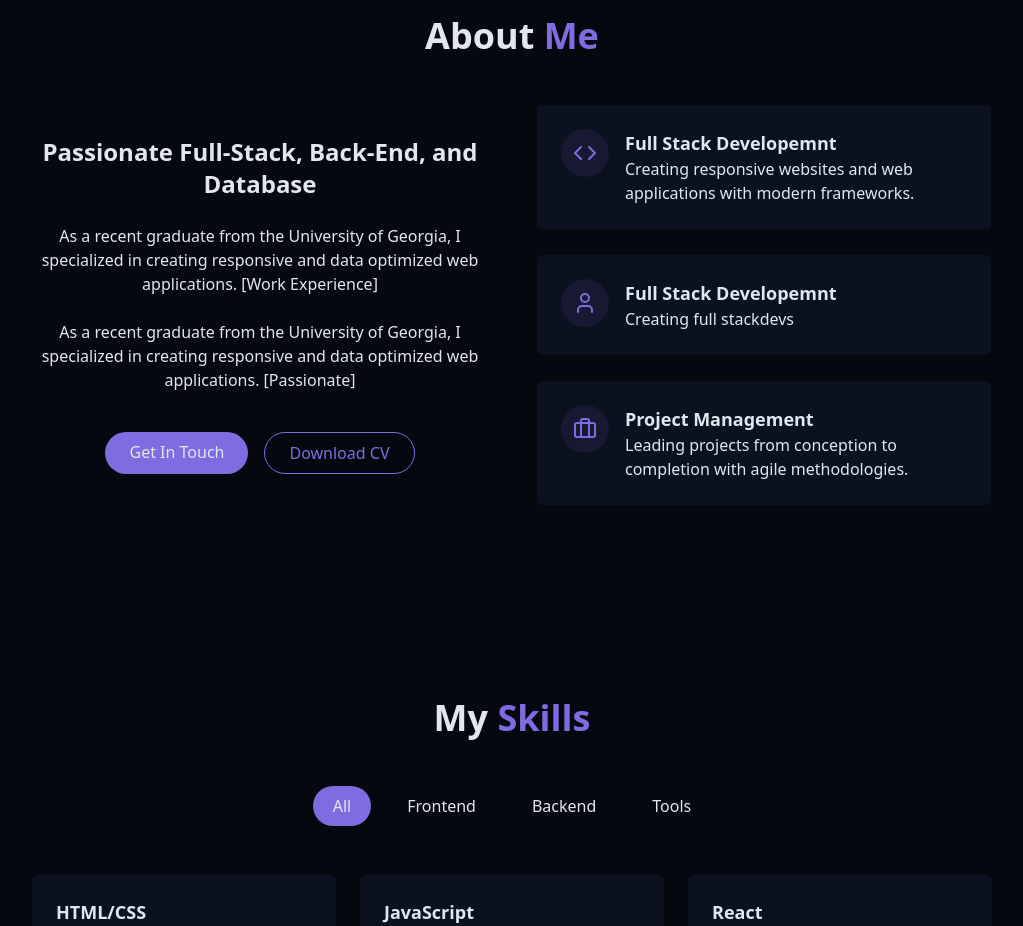
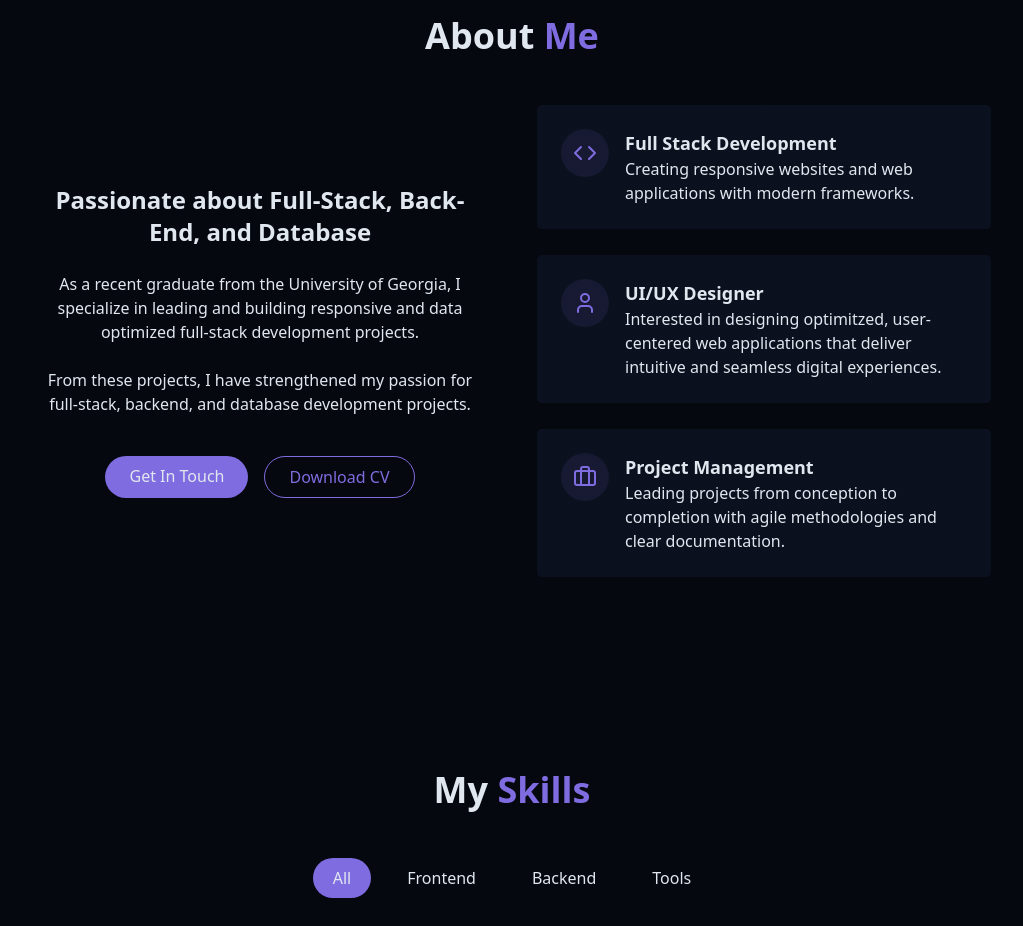
Before and after one commit to DennyYe32/dennyye_portfolio, a React (Vite) app: page / in a window 1280 px wide. Shown: the part 880-1806 px from the top of the page, without its empty margins (128-1151 px from the left). Built offline with nearby package versions, Linux system fonts and the light colour scheme.

Commit message:
Integrated EmailJS and updated some pages

```diff
--- a/package.json
+++ b/package.json
@@ -14,6 +14,7 @@
     "@tailwindcss/vite": "^4.1.10",
     "class-variance-authority": "^0.7.1",
     "clsx": "^2.1.1",
+    "emailjs-com": "^3.2.0",
     "lucide-react": "^0.516.0",
     "react": "^19.1.0",
     "react-dom": "^19.1.0",
--- a/src/components/AboutSection.jsx
+++ b/src/components/AboutSection.jsx
@@ -12,19 +12,18 @@ export const AboutSection = () => {
         <div className="grid grid-cols-2 md:grid-cols-2 gap-12 items-center">
           <div className="space-y-6">
             <h3 className="text-2xl font-semibold">
-              Passionate Full-Stack, Back-End, and Database
+              Passionate about Full-Stack, Back-End, and Database
             </h3>
 
             <p className="text-muted-foreground">
-              As a recent graduate from the University of Georgia, I specialized
-              in creating responsive and data optimized web applications. [Work
-              Experience]
+              As a recent graduate from the University of Georgia, I specialize
+              in leading and building responsive and data optimized full-stack
+              development projects.
             </p>
 
             <p className="text-muted-foreground">
-              As a recent graduate from the University of Georgia, I specialized
-              in creating responsive and data optimized web applications.
-              [Passionate]
+              From these projects, I have strengthened my passion for
+              full-stack, backend, and database development projects.
             </p>
 
             <div className="flex flex-col sm:flex-row gap-4 pt-4 justify-center">
@@ -51,7 +50,7 @@ export const AboutSection = () => {
                 </div>
                 <div className="text-left">
                   <h4 className="font-semibold text-lg">
-                    Full Stack Developemnt
+                    Full Stack Development
                   </h4>
                   <p className="text-muted-foreground">
                     Creating responsive websites and web applications with
@@ -67,11 +66,11 @@ export const AboutSection = () => {
                   <User className="h-6 w-6 text-primary" />
                 </div>
                 <div className="text-left">
-                  <h4 className="font-semibold text-lg">
-                    Full Stack Developemnt
-                  </h4>
+                  <h4 className="font-semibold text-lg">UI/UX Designer</h4>
                   <p className="text-muted-foreground">
-                    Creating full stackdevs
+                    Interested in designing optimitzed, user-centered web
+                    applications that deliver intuitive and seamless digital
+                    experiences.
                   </p>
                 </div>
               </div>
@@ -86,7 +85,7 @@ export const AboutSection = () => {
                   <h4 className="font-semibold text-lg">Project Management</h4>
                   <p className="text-muted-foreground">
                     Leading projects from conception to completion with agile
-                    methodologies.
+                    methodologies and clear documentation.
                   </p>
                 </div>
               </div>
--- a/src/components/ContactSection.jsx
+++ b/src/components/ContactSection.jsx
@@ -9,24 +9,49 @@ import {
 import { cn } from "../lib/utils";
 import { useToast } from "@/hooks/use-toast";
 import { useState } from "react";
+import emailjs from "emailjs-com";
 
 export const ContactSection = () => {
+  const [formData, setFormData] = useState({
+    name: "",
+    email: "",
+    message: "",
+  });
   const { toast } = useToast();
   const [isSubmitting, setIsSubmitting] = useState(false);
+
+  const SERVICE_ID = "service_nsuswqd";
+  const TEMPLATE_ID = "template_j0jg4po";
+  const PUBLIC_KEY = "-qoEO1ZoGAOt9rQY3";
 
   const handleSubmit = (e) => {
     e.preventDefault();
 
+    emailjs
+      .sendForm(SERVICE_ID, TEMPLATE_ID, e.target, PUBLIC_KEY)
+      .then((result) => {
         setIsSubmitting(true);
+
+        setFormData({ name: "", email: "", message: "" });
 
         setTimeout(() => {
           toast({
             title: "Message Sent!",
-        description: "Thank you for your message. I'll get back to you soon",
+            description:
+              "Thank you for your message. I'll get back to you soon",
           });
+
           setIsSubmitting(false);
+        }).catch(
+          toast({
+            title: "Opps, something went wrong!",
+            description:
+              "Try submitting again, or use my email to send a message!",
+          })
+        );
       }, 1250);
   };
+
   return (
     <section id="contact" className="py-24 px-4 relative bg-secondary/30">
       <div className="container mx-auto max-w-5xl">
@@ -97,13 +122,10 @@ export const ContactSection = () => {
             </div>
           </div>
 
-          <div
-            className="bg-card p-8 rounded-lg shadow-xs"
-            onSubmit={handleSubmit}
-          >
+          <div className="bg-card p-8 rounded-lg shadow-xs">
             <h3 className="text-2xl font-semibold mb-6">Send a Message</h3>
 
-            <form className="space-y-6">
+            <form className="space-y-6" onSubmit={handleSubmit}>
               <div>
                 <label
                   htmlFor="name"
@@ -116,8 +138,12 @@ export const ContactSection = () => {
                   id="name"
                   name="name"
                   required
-                  className="w-full px-4 py-3 rounded-md border border-input bg-background focus:outline-hidden focus:rind-2 focus:ring-primary"
+                  value={formData.name}
+                  className="w-full px-4 py-3 rounded-md border border-input bg-background focus:outline-hidden focus:ring-2 focus:ring-primary"
                   placeholder="Denny Ye..."
+                  onChange={(e) =>
+                    setFormData({ ...formData, name: e.target.value })
+                  }
                 />
               </div>
 
@@ -133,8 +159,12 @@ export const ContactSection = () => {
                   id="email"
                   name="email"
                   required
-                  className="w-full px-4 py-3 rounded-md border border-input bg-background focus:outline-hidden focus:rind-2 focus:ring-primary"
+                  value={formData.email}
+                  className="w-full px-4 py-3 rounded-md border border-input bg-background focus:outline-hidden focus:ring-2 focus:ring-primary"
                   placeholder="johndoe@gmail.com"
+                  onChange={(e) =>
+                    setFormData({ ...formData, email: e.target.value })
+                  }
                 />
               </div>
 
@@ -149,8 +179,12 @@ export const ContactSection = () => {
                   id="message"
                   name="message"
                   required
-                  className="w-full px-4 py-3 rounded-md border border-input bg-background focus:outline-hidden focus:rind-2 focus:ring-primary resize-none"
+                  value={formData.message}
+                  className="w-full px-4 py-3 rounded-md border border-input bg-background focus:outline-hidden focus:ring-2 focus:ring-primary resize-none"
                   placeholder="Hello, I'd like to talk about..."
+                  onChange={(e) =>
+                    setFormData({ ...formData, message: e.target.value })
+                  }
                 />
               </div>
 
@@ -158,7 +192,7 @@ export const ContactSection = () => {
                 type="submit"
                 disabled={isSubmitting}
                 className={cn(
-                  "cosmic-button w-full flex items-center justify-center gap-2"
+                  "cosmic-button w-full flex items-center justify-center gap-2 cursor-pointer"
                 )}
               >
                 {isSubmitting ? "Sending..." : "Send Message"}
--- a/src/components/ProjectsSection.jsx
+++ b/src/components/ProjectsSection.jsx
@@ -20,7 +20,7 @@ const projects = [
     image: "/projects/project2.jpg",
     tags: ["React", "HTML/CSS", "JavaScript", "MongoDB"],
     demoUrl: "#",
-    githubUrl: "#",
+    githubUrl: "https://github.com/DennyYe32/Pinned",
   },
 
   {
@@ -31,7 +31,7 @@ const projects = [
     image: "/projects/project3.jpg",
     tags: ["React", "HTML/CSS", "JavaScript", "MongoDB"],
     demoUrl: "#",
-    githubUrl: "#",
+    githubUrl: "https://github.com/DennyYe32/Movie-Search-Engine",
   },
 ];
 
--- a/src/components/SkillsSection.jsx
+++ b/src/components/SkillsSection.jsx
@@ -47,7 +47,7 @@ export const SkillsSection = () => {
               key={key}
               onClick={() => setActiveCategory(category)}
               className={cn(
-                "px-5 py-2 rounded-full transition-colors duration-300 capitalize",
+                "px-5 py-2 rounded-full transition-colors duration-300 capitalize cursor-pointer",
                 activeCategory === category
                   ? "bg-primary text-primary-foreground"
                   : "bg-secondary/70 text-foreground hover:bg-secondary"
--- a/src/components/ThemeToggle.jsx
+++ b/src/components/ThemeToggle.jsx
@@ -33,7 +33,7 @@ export const ThemeToggle = () => {
       onClick={toggleTheme}
       className={cn(
         "fixed max-sm:hidden top-5 right-5 z-50 p-2 rounded-full transition-colors duration-300",
-        "focus:outline-hidden"
+        "focus:outline-hidden cursor-pointer"
       )}
     >
       {" "}
```
Also changed, not shown: 1 other file (tests, documents, lock files or other folders). Lines whose indentation alone changed are shown as unchanged.
